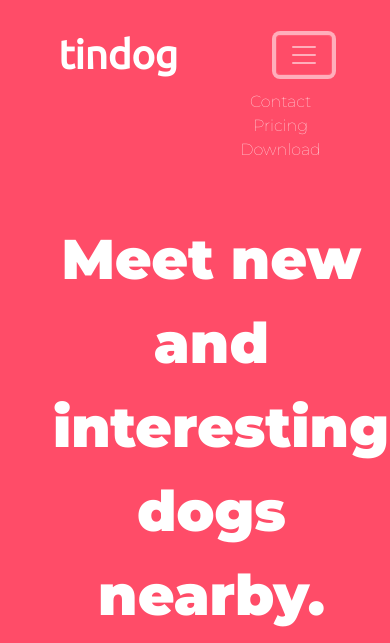
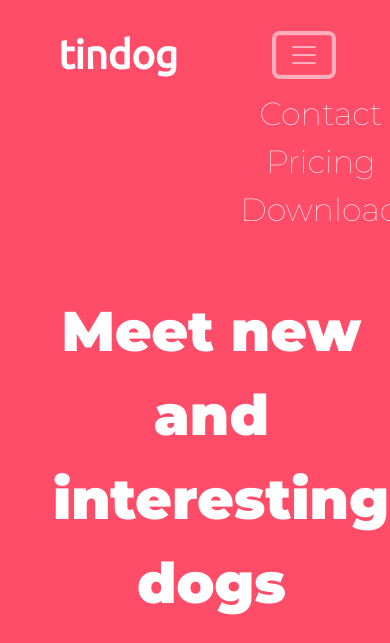
Before and after one commit to its-cess/Tindog, a plain HTML site: page index.html in a window 390 px wide. Both pictures are taken after a click on the button "Toggle navigation". Shown: the top 643 px of the page. Drawn offline with nearby package versions, Linux system fonts and the light colour scheme.

Commit message:
Update styles.css
changed font size of links on mobile size viewport

```diff
--- a/styles.css
+++ b/styles.css
@@ -185,4 +185,7 @@ p {
         position: static;
         transform: rotate(0);
      }
+     .nav-item{
+         font-size: 2rem;
+     }
  }
```
